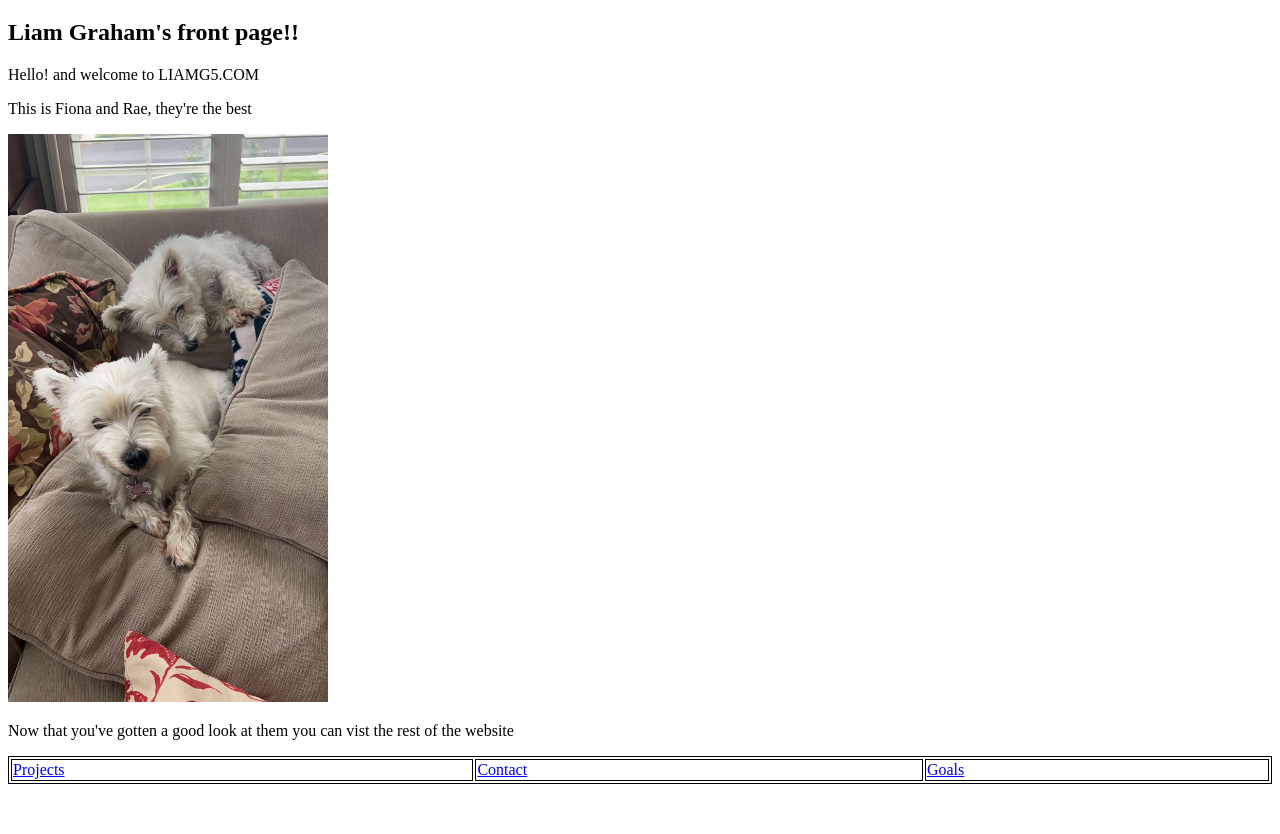
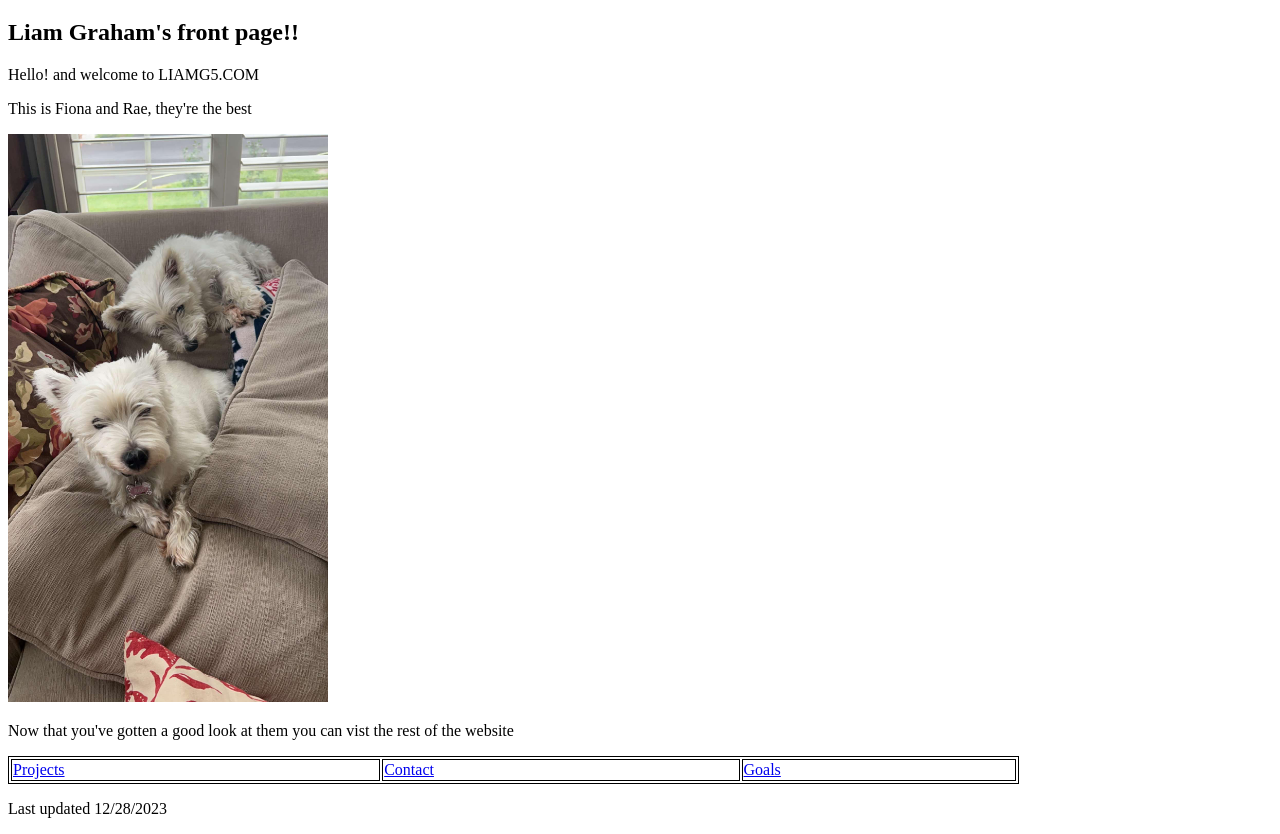
Before and after one commit to LiamG5/liamg5.github.io, a plain HTML site: page docs/index.html in a window 1280 px wide. Shown: the part 61-895 px from the top of the page. Before the commit the page ends 853 px from the top, so only its background shows below. Drawn offline with Linux system fonts and the light colour scheme.

Commit message:
Update index.html

```diff
--- a/docs/index.html
+++ b/docs/index.html
@@ -28,7 +28,7 @@ table, th, td {
 
 	<!-- LIST TO OTHER PAGES -->
 
-	<table style="width: 100%">
+	<table style="width: 80%">
 
     <tr>
 
@@ -39,7 +39,7 @@ table, th, td {
     </tr>
 
 	</table>
-
+<p>Last updated 12/28/2023</p>
 </body>
 
 </html>
```
